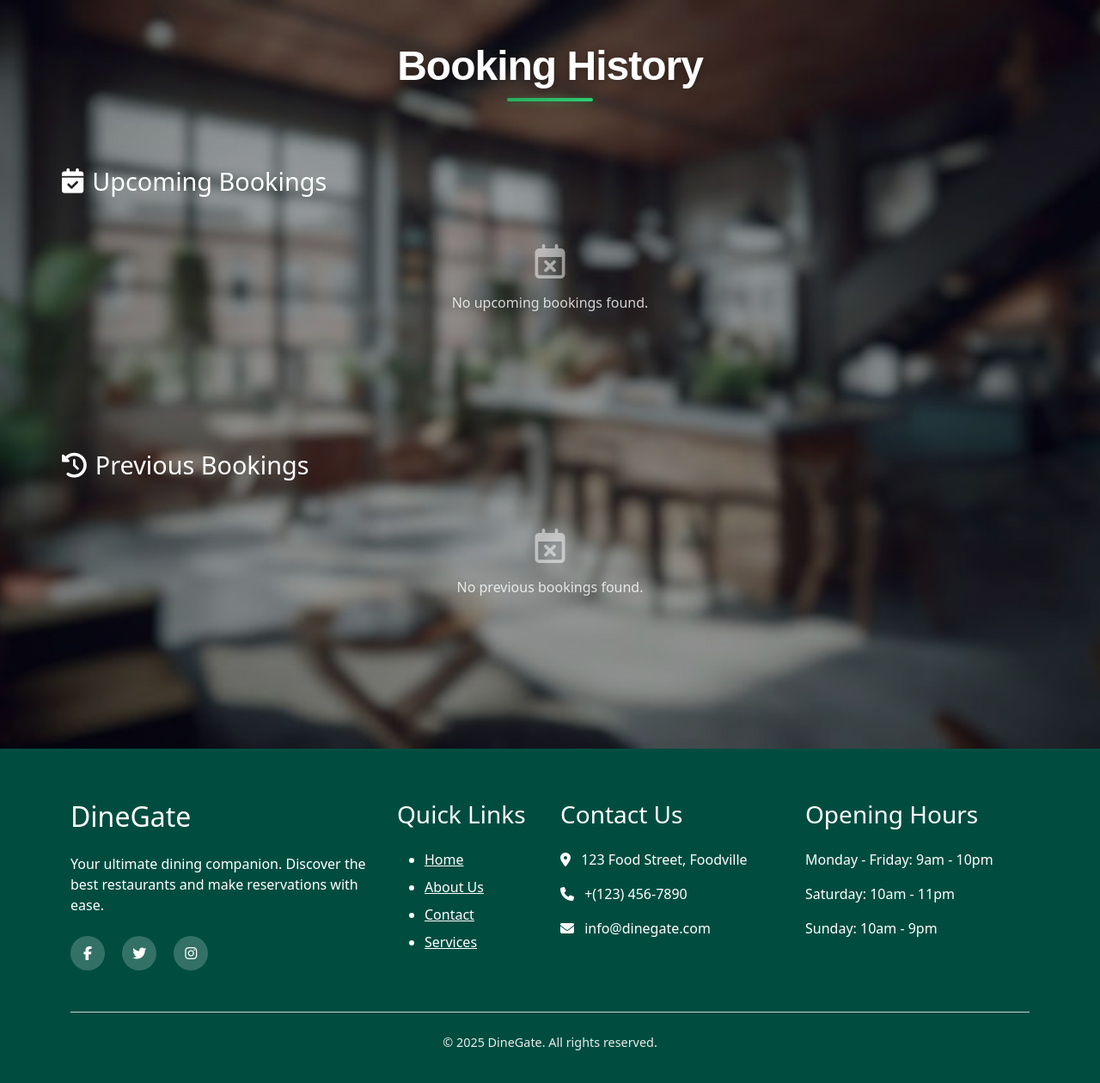
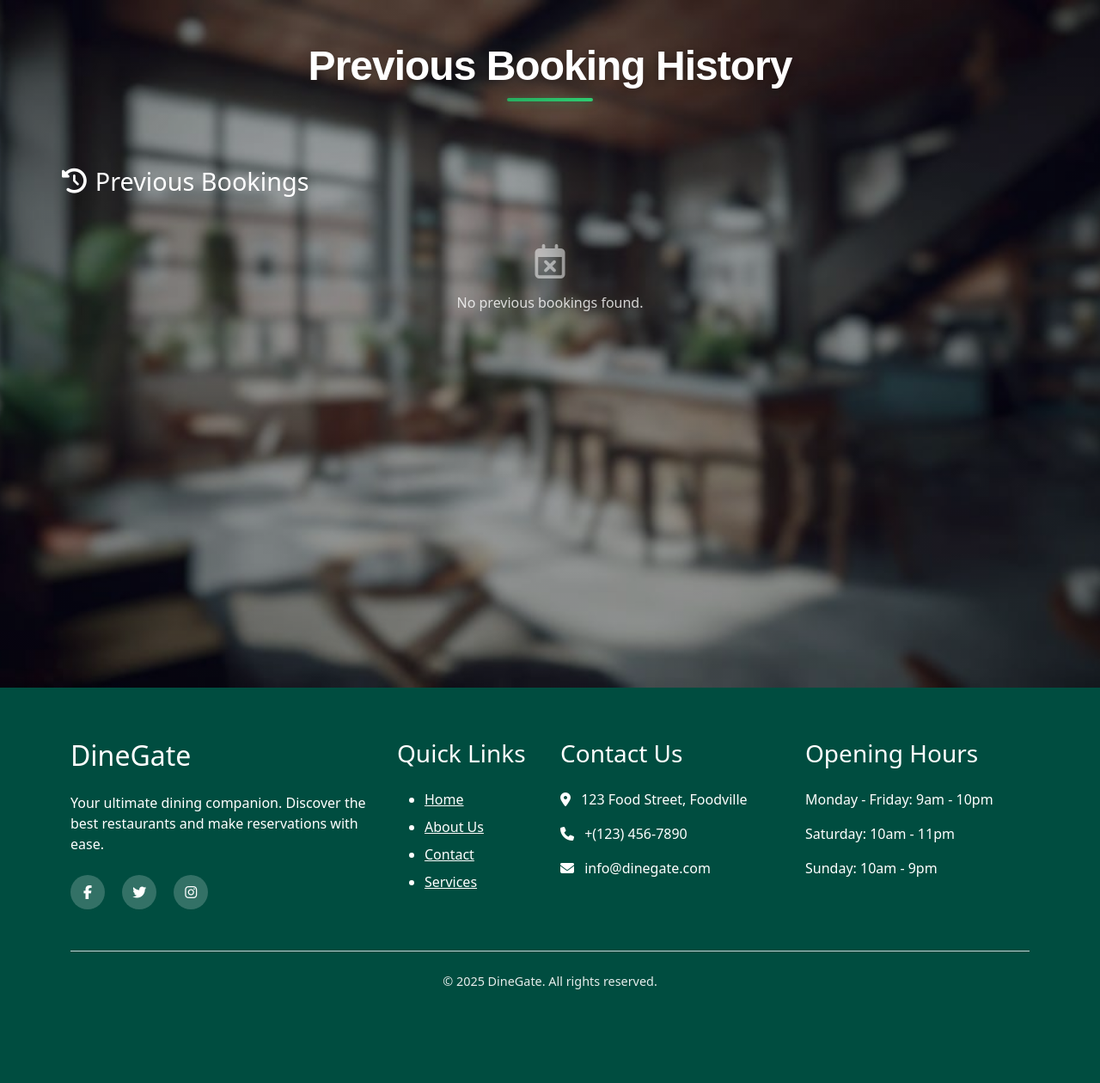
Before and after one commit to Nusrat-Nabila/dine_gate, a Django app: page /previous_book_history_for_restaurant/3/ in a window 1280 px wide. Shown: the part 71-1331 px from the top of the page at 86% size. After the commit the page ends 1222 px from the top, so only its background shows below. Run offline with Django 5.2, Linux system fonts and the light colour scheme; data comes from the database, SQL or seed files in the repository; both versions use the stored data as it was after the commit.

Commit message:
add final work

```diff
--- a/reservation/forms.py
+++ b/reservation/forms.py
@@ -41,6 +41,6 @@ class TableAddForm(forms.ModelForm):
             ).filter(
             Q(start_time__lt=end_time) & Q(end_time__gt=start_time)
             ).exists():
-            raise ValidationError("This table already has a reservation that overlaps with the selected time.")
+            raise ValidationError("This table already has existed with the selected  date and time.")
 
         return cleaned_data
--- a/reservation/models.py
+++ b/reservation/models.py
@@ -30,8 +30,5 @@ class TableReservation(models.Model):
     )
     status=models.CharField(max_length=100,choices=status_choice)
 
-    class Meta:
-        unique_together = ('user', 'table', 'reserve_date', 'start_time', 'end_time')
-
     def __str__(self):
         return (f"user: {self.user.user_name} ,Restau_name: {self.restaurant.restaurant_name}")
--- a/reservation/views.py
+++ b/reservation/views.py
@@ -133,16 +133,19 @@ def Book_history(request):
 
     bookings = TableReservation.objects.filter(user=customer).order_by('-reserve_date')
 
-    upcoming = []
+    recently_booking = []
     past = []
 
     for b in bookings:
-        if b.reserve_date > today or (b.reserve_date == today and b.start_time >= current_time):
-             upcoming.append(b)
+        if b.reserve_date > today or (b.reserve_date == today and b.end_time >= current_time):
+             if b.status=='confirm':
+                recently_booking.append(b)
+             else:
+                past.append(b)
         else:
             past.append(b)
-
-    return render(request,'reservation/Book_history.html' ,{'upcoming': upcoming,'past': past})
+    print(past)
+    return render(request,'reservation/Book_history.html' ,{'recently_booking': recently_booking,'past': past})
 
 #cancel booking of customer
 def cancel_book(request,reservation_id):
--- a/template/reservation/previous_book_history_for_restaurant.html
+++ b/template/reservation/previous_book_history_for_restaurant.html
@@ -11,58 +11,9 @@
 ">
     <div class="content-container">
         <div class="content-header">
-            <h1 class="content-title">Booking History</h1>
+            <h1 class="content-title"> Previous Booking History</h1>
         </div>
     </div>
-
-    <!-- Upcoming Bookings Section -->
-    <section class="booking-section">
-        <h2 class="section-title">
-            <i class="fas fa-calendar-check"></i> Upcoming Bookings
-        </h2>
-
-        {% if upcoming %}
-        <div class="booking-grid">
-            {% for booking in upcoming %}
-            <div class="booking-card">
-                <h3 class="booking-restaurant">{{ booking.restaurant.restaurant_name }} - Table {{ booking.table.table_no }}</h3>
-
-                <div class="booking-detail">
-                    <i class="fas fa-calendar-day"></i>
-                    <span>Date: {{ booking.reserve_date }}</span>
-                </div>
-
-                <div class="booking-detail">
-                    <i class="fas fa-clock"></i>
-                    <span>Time: {{ booking.start_time|time:"H:i" }} - {{ booking.end_time|time:"H:i" }}</span>
-                </div>
-
-                {% if booking.status == 'confirm' %}
-                <div class="booking-status status-confirm">
-                    <i class="fas fa-check-circle"></i> Confirmed
-                </div>
-
-                <form method="post" action="{% url 'cancel_book' booking.id %}">
-                    {% csrf_token %}
-                    <button type="submit" class="btn-cancel">
-                        <i class="fas fa-times"></i> Cancel Booking
-                    </button>
-                </form>
-                {% elif booking.status == 'cancel' %}
-                <div class="booking-status status-cancel">
-                    <i class="fas fa-times-circle"></i> Cancelled
-                </div>
-                {% endif %}
-            </div>
-            {% endfor %}
-        </div>
-        {% else %}
-        <div class="empty-booking">
-            <i class="far fa-calendar-times"></i>
-            <p>No upcoming bookings found.</p>
-        </div>
-        {% endif %}
-    </section>
 
     <!-- Past Bookings Section -->
     <section class="booking-section">
@@ -88,7 +39,7 @@
 
                 <div class="booking-detail">
                     <i class="fas fa-clock"></i>
-                    <span>Time: {{ booking.start_time|time:"H:i" }} - {{ booking.end_time|time:"H:i" }}</span>
+                    <span>Time: {{ booking.start_time }} - {{ booking.end_time }}</span>
                 </div>
 
                 <div class="booking-detail">
--- a/template/reservation/recent_book_history_for_restaurant.html
+++ b/template/reservation/recent_book_history_for_restaurant.html
@@ -41,7 +41,7 @@
 
                 <div class="booking-detail">
                     <i class="fas fa-clock"></i>
-                    <span>Time: {{ booking.start_time|time:"H:i" }} - {{ booking.end_time|time:"H:i" }}</span>
+                    <span>Time: {{ booking.start_time }} - {{ booking.end_time }}</span>
                 </div>
 
                 <div class="booking-status {% if booking.status == 'confirm' %}status-confirm{% else %}status-cancel{% endif %}">
--- a/template/reservation/recent_cancel_booking_history_for_restaurant.html
+++ b/template/reservation/recent_cancel_booking_history_for_restaurant.html
@@ -41,7 +41,7 @@
 
                 <div class="booking-detail">
                     <i class="fas fa-clock"></i>
-                    <span>Time: {{ r.start_time|time:"H:i" }} - {{ r.end_time|time:"H:i" }}</span>
+                    <span>Time: {{ r.start_time }} - {{ r.end_time }}</span>
                 </div>
 
                 <div class="booking-status status-cancel">
--- a/template/reservation/table_list.html
+++ b/template/reservation/table_list.html
@@ -215,7 +215,7 @@
             <div class="table-details">
               <div class="time-slot">
                 <i class="far fa-clock"></i>
-                <span><b>{{ t.start_time|time:"g:i A" }} - {{ t.end_time|time:"g:i A" }}</b></span>
+                <span><b>{{ t.start_time }} - {{ t.end_time }}</b></span>
               </div>
               <div class="booking-date">
                 <i class="far fa-calendar-alt"></i>
```
Also changed, not shown: account/views.py (+6 -6 lines), template/reservation/Book_history.html (+10 -16 lines), template/reservation/add_table_list_for_restaurant_owner.html (+14 -5 lines), db.sqlite3, reservation/migrations/0006_alter_tablereservation_unique_together.py (added).
